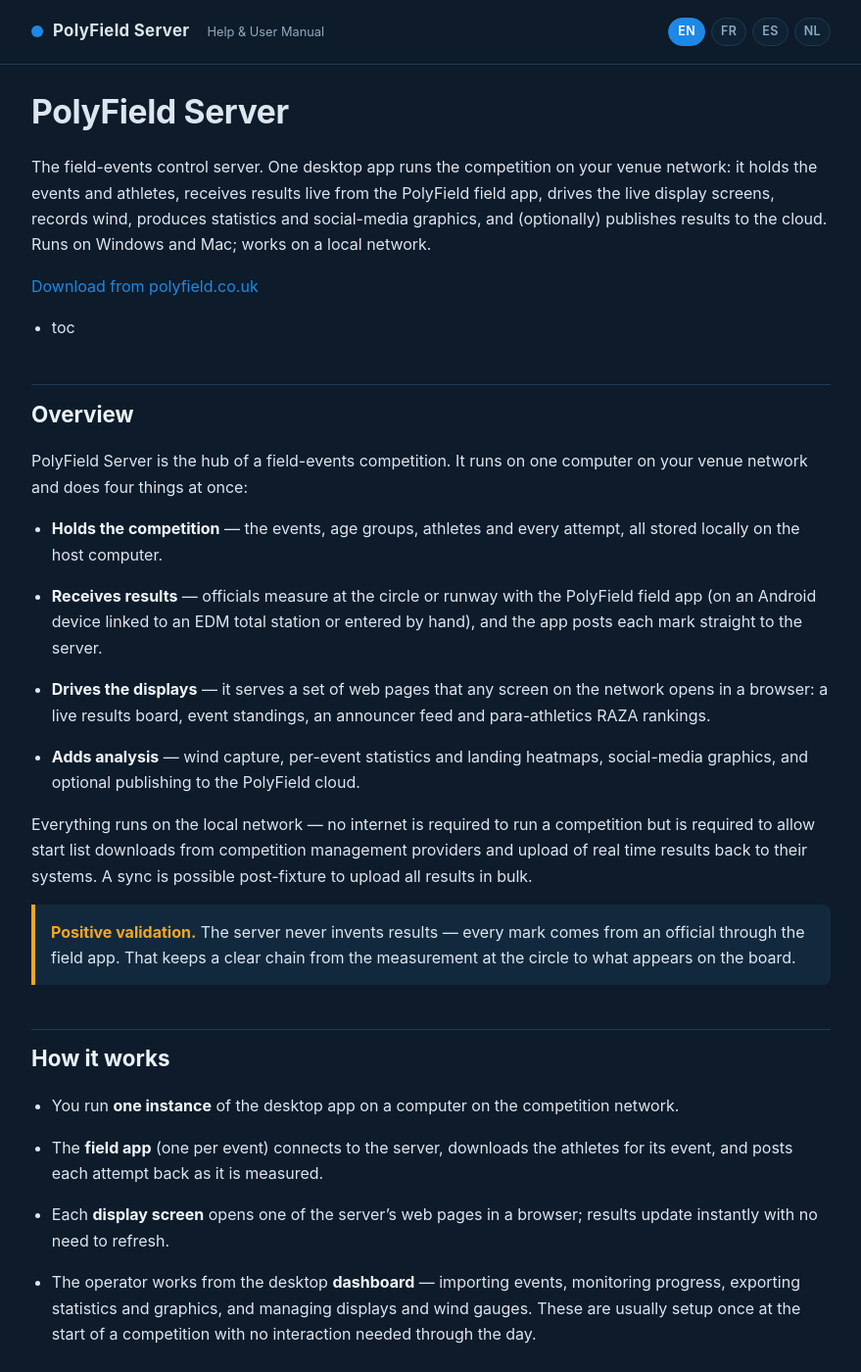
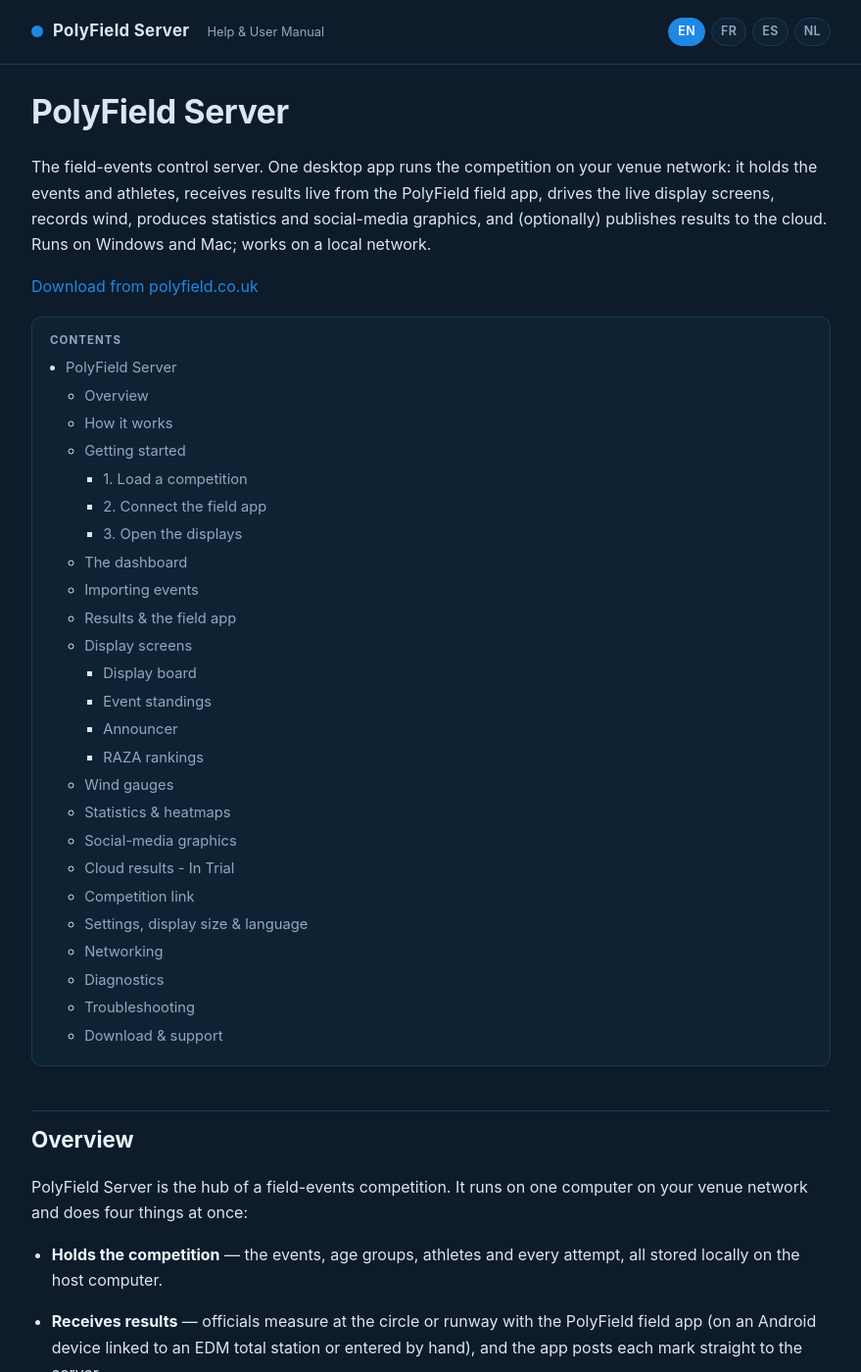
Before and after one commit to KingstonPolyAC/PolyField-Server, a Jekyll site: the page built from index.md, in a window 1280 px wide and 1400 px high. Shown: the whole window at 98% size, without its empty margins (200-1079 px from the left). Built offline with Jekyll 4.4.1, drawn with Linux system fonts in a browser that asks for light colours; part of the change alters nothing that is shown.

Commit message:
Fix Contents ToC; add French manual (fr/)
- index.md: `* toc` and `{:toc}` must be adjacent for kramdown to build
  the Contents list (was rendering a literal bullet).
- fr/index.md: full French translation with stable heading anchors.

Co-Authored-By: Claude Opus 4.8 <noreply@anthropic.com>

```diff
--- /dev/null
+++ b/fr/index.md
@@ -0,0 +1,194 @@
+---
+layout: manual
+lang: fr
+title: "PolyField Server — Manuel"
+description: "Aide et manuel d'utilisation de PolyField Server — le serveur de contrôle des concours qui pilote la compétition, les écrans en direct, les anémomètres, les statistiques et les résultats en ligne sur le réseau de votre stade."
+---
+
+# PolyField Server
+
+Le serveur de contrôle des concours. Une seule application de bureau fait tourner la compétition sur le réseau de votre stade : elle conserve les épreuves et les athlètes, reçoit les résultats en direct depuis l'application de terrain PolyField, pilote les écrans en direct, enregistre le vent, produit des statistiques et des visuels pour les réseaux sociaux et (en option) publie les résultats en ligne. Fonctionne sur Windows et Mac ; fonctionne sur un réseau local.
+
+[Télécharger depuis polyfield.co.uk](https://www.polyfield.co.uk)
+
+* TOC
+{:toc}
+
+## Aperçu    {#overview}
+
+PolyField Server est le cœur d'une compétition de concours. Il tourne sur un seul ordinateur du réseau de votre stade et fait quatre choses à la fois :
+
+- **Conserve la compétition** — les épreuves, les catégories d'âge, les athlètes et chaque essai, le tout stocké localement sur l'ordinateur hôte.
+- **Reçoit les résultats** — les officiels mesurent au cercle ou sur la piste d'élan avec l'application de terrain PolyField (sur un appareil Android relié à une station totale EDM, ou saisis à la main), et l'application envoie chaque marque directement au serveur.
+- **Pilote les écrans** — il diffuse un ensemble de pages web que n'importe quel écran du réseau ouvre dans un navigateur : un tableau de résultats en direct, les classements des épreuves, un fil pour le speaker et les classements para-athlétisme RAZA.
+- **Ajoute l'analyse** — capture du vent, statistiques par épreuve et cartes de chaleur des impacts, visuels pour les réseaux sociaux, et publication optionnelle vers le cloud PolyField.
+
+Tout fonctionne sur le réseau local — aucune connexion internet n'est nécessaire pour faire tourner une compétition, mais elle est requise pour télécharger les listes de départ depuis les fournisseurs de gestion de compétition et pour renvoyer les résultats en temps réel vers leurs systèmes. Une synchronisation est possible après le concours pour envoyer tous les résultats en une fois.
+
+> **Validation positive.** Le serveur n'invente jamais de résultats — chaque marque provient d'un officiel via l'application de terrain. Cela garantit une chaîne claire, de la mesure au cercle jusqu'à ce qui s'affiche sur le tableau.
+
+## Fonctionnement    {#how-it-works}
+
+- Vous faites tourner **une seule instance** de l'application de bureau sur un ordinateur du réseau de la compétition.
+- L'**application de terrain** (une par épreuve) se connecte au serveur, télécharge les athlètes de son épreuve et renvoie chaque essai au fur et à mesure de la mesure.
+- Chaque **écran** ouvre l'une des pages web du serveur dans un navigateur ; les résultats se mettent à jour instantanément, sans avoir à actualiser.
+- L'opérateur travaille depuis le **tableau de bord** de bureau — importer les épreuves, suivre l'avancement, exporter les statistiques et les visuels, et gérer les écrans et les anémomètres. Ceux-ci sont généralement configurés une seule fois au début de la compétition, sans intervention nécessaire pendant la journée.
+
+## Prise en main    {#getting-started}
+
+### 1. Charger une compétition    {#load-a-competition}
+
+Ouvrez l'application ; le **Tableau de bord** est le poste de l'opérateur. Démarrez une compétition de trois façons :
+
+- **Importer depuis OpenTrack ou Athletics.app** — récupérez directement la liste des épreuves et les listes de départ (voir [Importer des épreuves](#importing-events)). C'est la méthode habituelle et elle conserve l'ordre publié des listes de départ.
+- **Créer les épreuves à la main** — utilisez *+ Créer une nouvelle épreuve* et ajoutez les athlètes.
+- **Nouvelle compétition** — efface les données actuelles pour repartir de zéro.
+
+Une fois chargée, chaque épreuve apparaît sous forme de carte sur le tableau de bord, indiquant son statut (Non commencée, En cours, Terminée).
+
+### 2. Connecter l'application de terrain    {#connect-the-field-app}
+
+Sur chaque appareil de terrain, vérifiez l'adresse du serveur dans l'application de terrain PolyField pour la connecter au serveur. L'officiel sélectionne alors son épreuve, calibre l'EDM sur le cercle ou la piste d'élan, et commence à mesurer. Voir [Les résultats et l'application de terrain](#results-and-the-field-app).
+
+### 3. Ouvrir les écrans    {#open-the-displays}
+
+Sur chaque écran, ouvrez un navigateur à l'adresse du serveur et ajoutez la page voulue — par exemple `http://polyfieldserver.local:8080/tables`. Utilisez **Écrans** sur le tableau de bord pour obtenir des liens en un clic et des QR codes vers chaque écran. Voir [Les écrans](#display-screens).
+
+> **Astuce.** Laissez l'application de bureau sur le tableau de bord et pilotez tout depuis là. Les résultats arrivent automatiquement depuis l'application de terrain pendant que vous surveillez l'avancement et les écrans.
+
+## Le tableau de bord    {#the-dashboard}
+
+Le tableau de bord liste chaque épreuve et propose les commandes principales. En haut figurent l'adresse du serveur (avec un sélecteur de réseau sur les machines à plusieurs cartes) et l'état des envois ou de la synchronisation en attente. Les actions clés :
+
+| Commande | Rôle |
+|----------|------|
+| Nouvelle compétition | Effacer la compétition en cours et repartir de zéro. |
+| Créer une nouvelle épreuve | Ajouter une épreuve et ses athlètes à la main. |
+| Fusionner les épreuves | Combiner des épreuves (p. ex. deux groupes de la même discipline) en une seule, ou *Fusionner toutes les épreuves identiques* pour combiner d'un coup toutes les paires correspondantes. |
+| Écrans | Afficher les liens cliquables et les QR codes de chaque page d'affichage (tableau, classements, speaker, RAZA). |
+| Exporter les visuels | Générer les visuels pour les réseaux sociaux, les cartes de chaleur détaillées et les visuels de vent de la compétition (voir [Visuels pour les réseaux sociaux](#social-media-graphics)). |
+| Exporter les statistiques | Produire le PDF des statistiques de la compétition (également sur la page Statistiques). |
+
+Sélectionner une épreuve ouvre sa vue **Résultats en direct**, où vous voyez la série de chaque athlète, suivez l'arrivée des essais et consultez le classement.
+
+## Importer des épreuves    {#importing-events}
+
+Utilisez **Lien de compétition** / import pour charger une compétition plutôt que de la saisir :
+
+- **OpenTrack** — connectez-vous et choisissez votre compétition ; le serveur télécharge les concours et leurs inscrits. L'**ordre des listes de départ** publié par OpenTrack est conservé à l'identique.
+- **Athletics.app** — saisissez le code du lien de compétition pour créer les épreuves et les athlètes. L'**ordre des listes de départ** publié par Athletics.app est conservé à l'identique.
+
+Les épreuves importées conservent leur numérotation et leurs codes d'origine, afin de correspondre au programme publié et à l'export des résultats.
+
+## Les résultats et l'application de terrain    {#results-and-the-field-app}
+
+Les résultats sont saisis sur le terrain, pas sur le serveur. Chaque épreuve utilise l'application de terrain PolyField sur un appareil Android :
+
+- L'appareil se connecte au serveur et télécharge les athlètes de l'épreuve choisie.
+- Pour les lancers et les sauts horizontaux, l'application peut être reliée à une **station totale EDM** ou fonctionner directement sur une station totale PolyField (PolyField APEKS AM02i) ; l'officiel calibre sur le cercle / la piste d'élan / la planche, et chaque marque mesurée (avec sa coordonnée d'impact) est envoyée au serveur. Les marques peuvent aussi être saisies à la main.
+- Les **sauts verticaux** (hauteur, perche) sont entièrement pris en charge — les hauteurs, les franchissements (O/X) et la progression de la barre sont enregistrés et envoyés.
+- Chaque essai porte son propre horodatage, de sorte que le serveur affiche les résultats dans leur ordre réel et peut produire des statistiques de temps précises.
+
+À mesure que les résultats arrivent, la carte de l'épreuve se met à jour, les classements se recalculent, et tout écran connecté s'actualise instantanément.
+
+## Les écrans    {#display-screens}
+
+Le serveur diffuse quatre pages d'affichage en direct. Chacune est une page web ordinaire — ouvrez-la dans n'importe quel navigateur du réseau ; rien n'est à installer sur l'écran. Toutes se mettent à jour automatiquement : les nouveaux résultats sont poussés dès leur arrivée, avec une interrogation périodique en filet de sécurité, si bien qu'un écran n'a jamais besoin d'être actualisé.
+
+| Page | URL |
+|------|-----|
+| Tableau de résultats (derniers résultats) | `/` |
+| Classements des épreuves (tables) | `/tables` |
+| Fil du speaker | `/announcer` |
+| Classements RAZA (para-athlétisme) | `/raza` |
+
+### Tableau de résultats    {#display-board}
+
+Un grand tableau des performances les plus récentes, avec l'athlète, l'épreuve, la marque et — pour les lancers — une visualisation de l'impact. Idéal comme écran de résultats principal pour le public.
+
+### Classements des épreuves    {#event-standings}
+
+Les classements en direct, plusieurs épreuves à la fois, chacun classé avec les surlignages or/argent/bronze. La mise en page s'adapte à la hauteur : elle remplit l'écran, empile davantage d'épreuves sur les écrans hauts ou en mode portrait, et lorsqu'une épreuve compte beaucoup d'athlètes, elle les fait défiler page par page. Les épreuves alternent aussi pour que chaque épreuve du programme passe à l'écran.
+
+### Speaker    {#announcer}
+
+Un fil des résultats à mesure qu'ils arrivent — le plus récent en haut, avec la place, l'athlète, le club, l'épreuve et la marque — dimensionné pour être lu d'un coup d'œil depuis un poste de speaker ou de commentaire.
+
+### Classements RAZA    {#raza-rankings}
+
+Classements para-athlétisme calculés avec le système de points World Para Athletics (RAZA), afin de comparer sur un même tableau des athlètes de classifications différentes. Une classification et un genre doivent être renseignés pour qu'un score RAZA soit calculé.
+
+## Anémomètres    {#wind-gauges}
+
+PolyField Server lit les anémomètres via le réseau et enregistre le vent pour toute la journée de compétition. Il prend en charge le **Gill WindSonic 75** et le **PolyField Wind Mini**, et **détecte le type d'anémomètre automatiquement** d'après son flux de données — aucun protocole à choisir. Ajoutez un anémomètre avec son adresse réseau ; dès qu'il émet, le serveur affiche le modèle détecté et commence l'enregistrement.
+
+- Le vent est capturé en continu et stocké par jour, il est donc disponible pour la validité des sauts horizontaux, les statistiques et les visuels de vent.
+- La page **Anémomètres** montre chaque appareil en direct et permet d'exporter un visuel de vent de la journée complète.
+- Les anémomètres peuvent être masqués de la sélection des athlètes (par exemple un anémomètre général de piste conservé uniquement pour l'historique).
+
+## Statistiques et cartes de chaleur    {#statistics-and-heatmaps}
+
+La page **Statistiques** transforme les données de la compétition en analyse :
+
+- **Graphiques par épreuve** — performance dans le temps, comparaison tour par tour, taux d'essais mordus et de réussite, et temps entre les essais.
+- **Cartes de chaleur des impacts** — pour les lancers, chaque impact tracé dans le secteur, coloré par tour, avec l'angle moyen d'impact par rapport à l'axe central du secteur, l'étendue et la variance.
+- **Vent** — moyenne, validité et tendance sur la session pour chaque anémomètre.
+- **Exporter les statistiques** — un PDF complet de la compétition avec les graphiques, les cartes de chaleur et les récapitulatifs par épreuve, daté du jour de la compétition.
+
+Les graphiques et les cartes de chaleur s'adaptent au réglage de taille d'affichage afin de rester lisibles sur l'écran de l'opérateur.
+
+## Visuels pour les réseaux sociaux    {#social-media-graphics}
+
+**Exporter les visuels** produit un ensemble d'images carrées (1080 × 1080) prêtes à publier, toutes dans un style PolyField cohérent :
+
+- **Récapitulatif de compétition** — les totaux marquants du concours, avec le plus long lancer et le plus long saut.
+- **Cartes par épreuve** — le podium, les conditions de l'épreuve et les totaux. Les cartes de saut vertical montrent la série de franchissements de chaque athlète à sa meilleure hauteur ainsi qu'une répartition du taux de réussite au 1er / 2e / 3e essai ; les cartes de saut horizontal montrent le vent.
+- **Cartes de chaleur détaillées** — le nuage complet des impacts pour chaque lancer.
+- **Visuels de vent** — la tendance du vent sur la journée complète pour chaque anémomètre, avec la validité et les rafales.
+
+Les visuels ne sont produits que pour les épreuves qui ont eu lieu, et chaque carte porte la date de la compétition et l'identité visuelle PolyField.
+
+## Résultats en ligne — en test    {#cloud-results}
+
+En option, le serveur publie les résultats vers le cloud PolyField pour que le public puisse suivre en ligne sur [results.polyfield.co.uk](https://results.polyfield.co.uk). Deux choses peuvent être envoyées, chacune activable dans les Réglages :
+
+- **Résultats et cartes de chaleur des athlètes** — des pages individuelles anonymisées pour réduire les informations identifiables conservées avec leurs marques et une carte de chaleur des impacts. Elles s'auto-suppriment après 90 jours.
+- **Carte de chaleur globale** — une image agrégée des impacts sur l'ensemble de la compétition. Elle est anonymisée, sans donnée individuelle d'athlète, et conservée indéfiniment.
+
+Les envois sont mis en file d'attente et réessayés, de sorte qu'une brève coupure d'internet ne perd aucune donnée — la compétition elle-même continue de tourner sur le réseau local quoi qu'il arrive.
+
+## Lien de compétition    {#competition-link}
+
+**Lien de compétition** est l'endroit où vous connectez les fournisseurs de gestion de compétition au serveur. Il propose les commandes d'import OpenTrack / Athletics.app pour charger les épreuves.
+
+## Réglages, taille d'affichage et langue    {#settings}
+
+- **Taille d'affichage** — adapte l'interface de l'opérateur, les graphiques statistiques et les cartes de chaleur à l'écran sur lequel vous faites tourner le serveur.
+- **Langue** — l'interface est disponible en anglais, français, espagnol et néerlandais.
+- **Envoi vers le cloud** — active ou désactive la publication des athlètes et des cartes de chaleur.
+- **Dossiers** — définit les dossiers utilisés pour l'import des épreuves, les sauvegardes locales sur le PC, et l'export des résultats et des visuels.
+
+## Réseau    {#networking}
+
+- L'application diffuse sur le **port 8080** et s'annonce comme `polyfieldserver.local`, si bien que les appareils de terrain et les écrans peuvent utiliser `http://polyfieldserver.local:8080` sans connaître l'adresse IP. Certains appareils Android exigent l'adresse IP complète ; vous pouvez alors utiliser `http://192.168.0.10:8080` en remplaçant 192.168.0.10 par l'adresse du serveur affichée sur le tableau de bord.
+- Sur les ordinateurs équipés de plusieurs cartes réseau (fréquent sous Windows), choisissez la bonne carte en haut du tableau de bord afin que la bonne adresse soit annoncée.
+- Tous les appareils — applications de terrain et écrans — doivent être sur le même réseau que l'ordinateur hôte.
+
+## Diagnostic    {#diagnostics}
+
+En cas de problème, utilisez le rapport de diagnostic. Il rassemble la compétition en cours (que le support peut rejouer), les journaux et les données de vent du jour dans un seul fichier zip, et pré-remplit un e-mail vers [support@polyfield.co.uk](mailto:support@polyfield.co.uk). Joignez le fichier enregistré avant l'envoi. Le même fichier peut servir à récupérer une compétition s'il faut changer de machine en cours de concours.
+
+## Dépannage    {#troubleshooting}
+
+| Symptôme | À vérifier |
+|----------|------------|
+| Un appareil de terrain ne se connecte pas | Vérifiez qu'il est sur le même réseau, que le port 8080 est accessible et (PC multi-cartes) que la bonne carte réseau est sélectionnée en haut du tableau de bord. Assurez-vous que votre pare-feu ne bloque pas PolyField Server. |
+| Un import renvoie 0 épreuve | La compétition source n'a peut-être pas encore d'inscrits, ou une autre compétition est sélectionnée. Vérifiez que les listes de départ ont bien été publiées. |
+| Un écran ne se met pas à jour | Les pages se mettent à jour toutes seules ; si l'une est figée, actualisez-la une fois. Vérifiez qu'elle pointe vers l'adresse actuelle du serveur. Les écrans affichent l'heure courante et la mention « LIVE » lorsqu'ils sont connectés, pour aider à vérifier. |
+| Un anémomètre n'affiche aucune valeur | Vérifiez l'adresse réseau de l'anémomètre, qu'il est alimenté et qu'il émet ; le modèle est détecté automatiquement dès que des données arrivent. L'anémomètre affiche un statut En ligne / Hors ligne sur le serveur. |
+| Le tableau RAZA est vide | Une classification et un genre doivent être renseignés pour qu'un score RAZA soit calculé. |
+| Les résultats semblent dans le désordre ou un tour manque | Chaque résultat est horodaté par l'application de terrain ; assurez-vous que les appareils de terrain sont sur la bonne épreuve et à jour. Vérifiez que l'horloge de l'appareil de terrain et du serveur est correcte, elle peut dériver en usage hors ligne prolongé. |
+
+## Téléchargement et support    {#download-and-support}
+
+Téléchargez la dernière version depuis [www.polyfield.co.uk](https://www.polyfield.co.uk) ou la page des versions. L'application vérifie les mises à jour au démarrage et affiche une bannière quand une version plus récente est disponible. Support : [support@polyfield.co.uk](mailto:support@polyfield.co.uk).
--- a/index.md
+++ b/index.md
@@ -24,8 +24,7 @@ The field-events control server. One desktop app runs the competition on your ve
 
 
 
-* toc
-
+* TOC
 {:toc}
 
 
```
